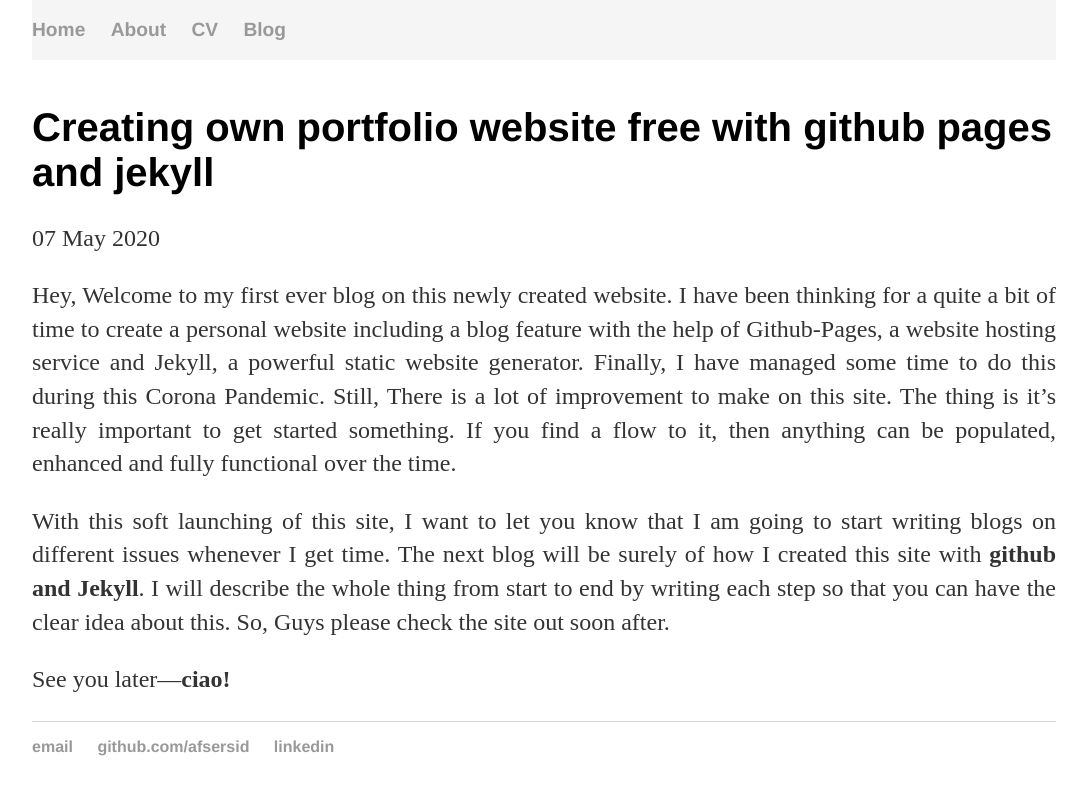
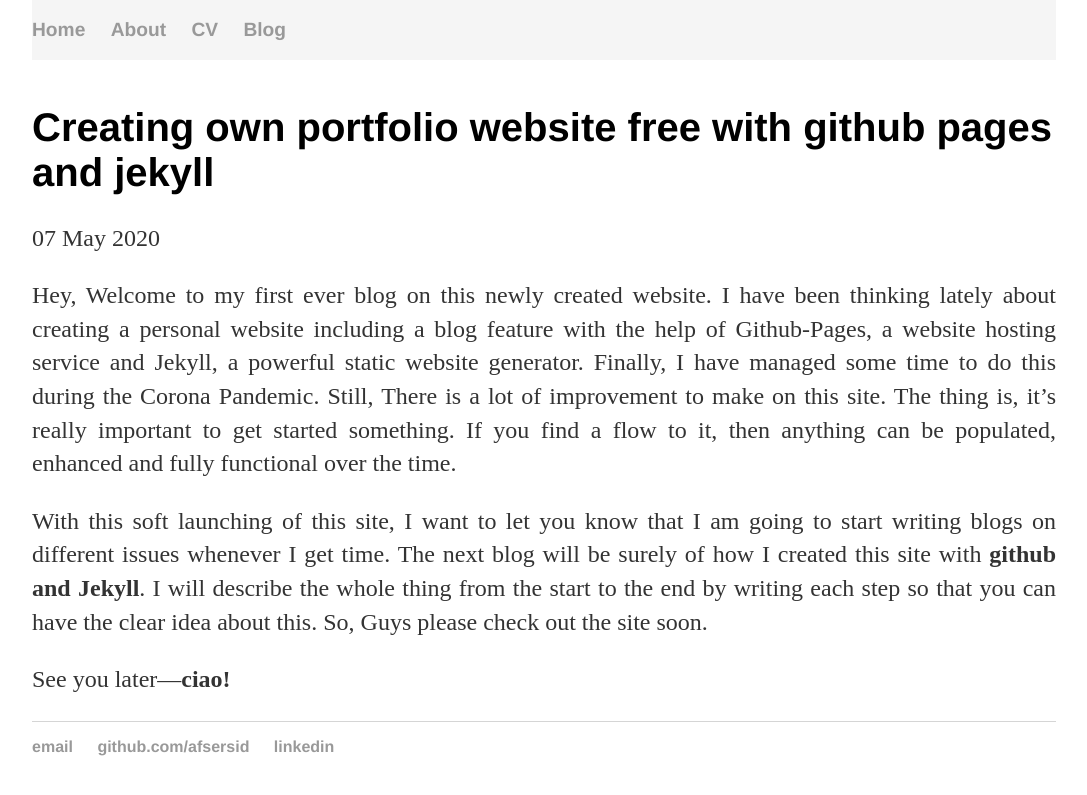
Before and after one commit to afsersid/afsersid.github.io, a Jekyll site: the page built from _posts/2020-05-07-my-first-blog-post.md, in a window 1280 px wide. Shown: the top 795 px of the page, without its empty margins (96-1183 px from the left). Built offline with Jekyll 4.4.1, drawn with Linux system fonts in a browser that asks for light colours.

Commit message:
Update 2020-05-07-my-first-blog-post.md

```diff
--- a/_posts/2020-05-07-my-first-blog-post.md
+++ b/_posts/2020-05-07-my-first-blog-post.md
@@ -4,10 +4,10 @@ title: "Creating own portfolio website free with github pages and jekyll"
 date: 2020-05-07
 ---
 
-Hey, Welcome to my first ever blog on this newly created website. I have been thinking for a quite a bit of time to create a personal website including a blog feature with the help of Github-Pages, a website hosting service and Jekyll, a powerful static website generator.
-Finally, I have managed some time to do this during this Corona Pandemic. Still, There is a lot of improvement to make on this site. The thing is it's really important to get started something. If you find a flow to it, then anything can be populated, enhanced and fully functional over the time.
+Hey, Welcome to my first ever blog on this newly created website. I have been thinking lately about creating a personal website including a blog feature with the help of Github-Pages, a website hosting service and Jekyll, a powerful static website generator.
+Finally, I have managed some time to do this during the Corona Pandemic. Still, There is a lot of improvement to make on this site. The thing is, it's really important to get started something. If you find a flow to it, then anything can be populated, enhanced and fully functional over the time.
 
-With this soft launching of this site, I want to let you know that I am going to start writing blogs on different issues whenever I get time. The next blog will be surely of how I created this site with __github and Jekyll__. I will describe the whole thing from start to end by writing each step so that you can have the clear idea about this.
-So, Guys please check the site out soon after.
+With this soft launching of this site, I want to let you know that I am going to start writing blogs on different issues whenever I get time. The next blog will be surely of how I created this site with __github and Jekyll__. I will describe the whole thing from the start to the end by writing each step so that you can have the clear idea about this.
+So, Guys please check out the site soon.
 
 See you later—__ciao!__
```
